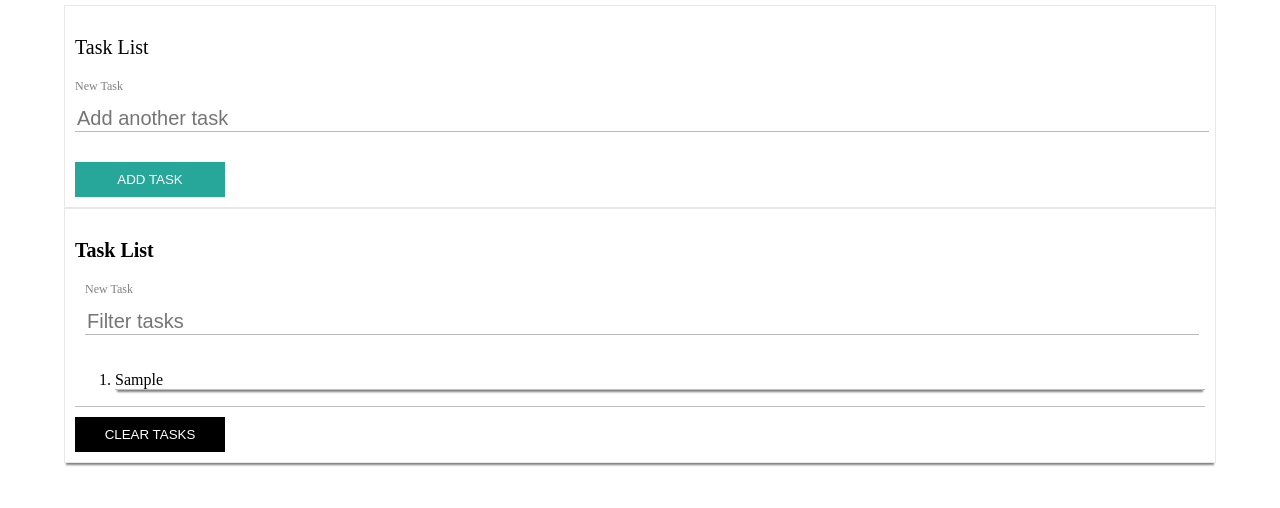
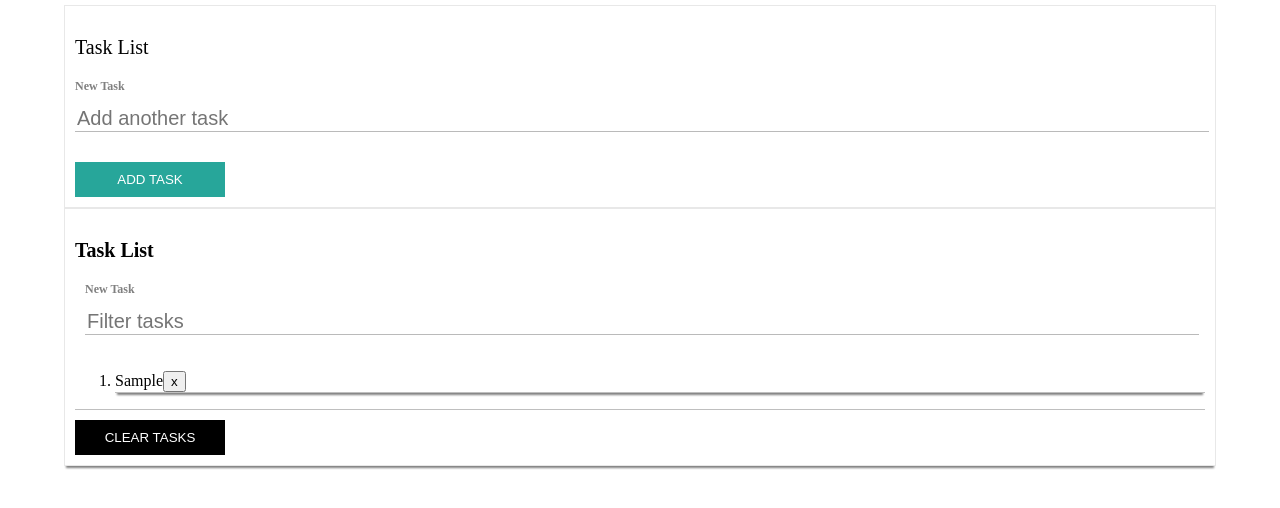
Before and after one commit to CorinaMorari/tasks, a plain HTML site: page index.html in a window 1280 px wide. Both pictures are taken after typing "Sample" into the empty fields and a click on the button "ADD TASK". Drawn offline with Linux system fonts and the light colour scheme.

Commit message:
remove btn

```diff
--- a/assets/css/Aram_style.css
+++ b/assets/css/Aram_style.css
@@ -7,6 +7,7 @@
 .user_indication{
     font-size: 12px;
     color: gray;
+    font-weight: 900;
 }
 
 .btn_add {
--- a/assets/scripts/Aram_script.js
+++ b/assets/scripts/Aram_script.js
@@ -9,9 +9,10 @@ buttonAddTask.addEventListener('click',()=>{
     alert("Write some text!");
   }else {
     const li = document.createElement('li')
-    li.textContent = text;
     ulTasks.append(li)
     allTasks.push(text)
     document.querySelector('.input_task').value = '';
+    li.innerHTML = `${text}<button class="remove"> x </button>`
+
   }
 })
```
